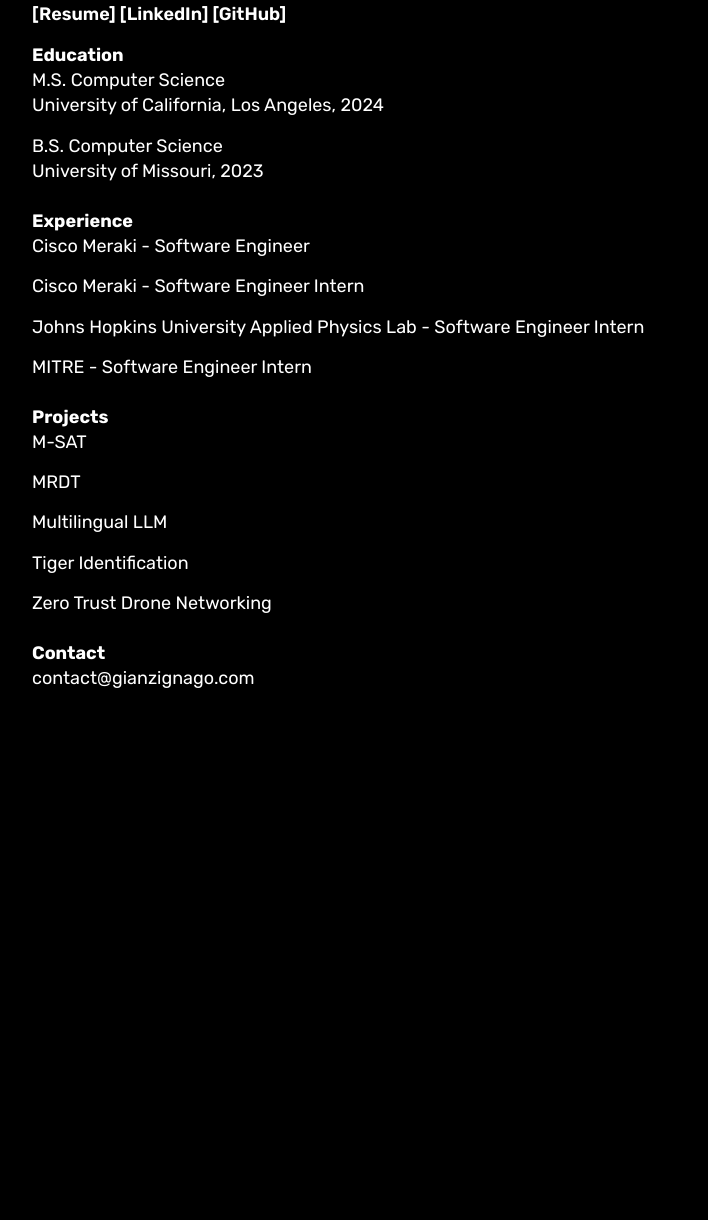
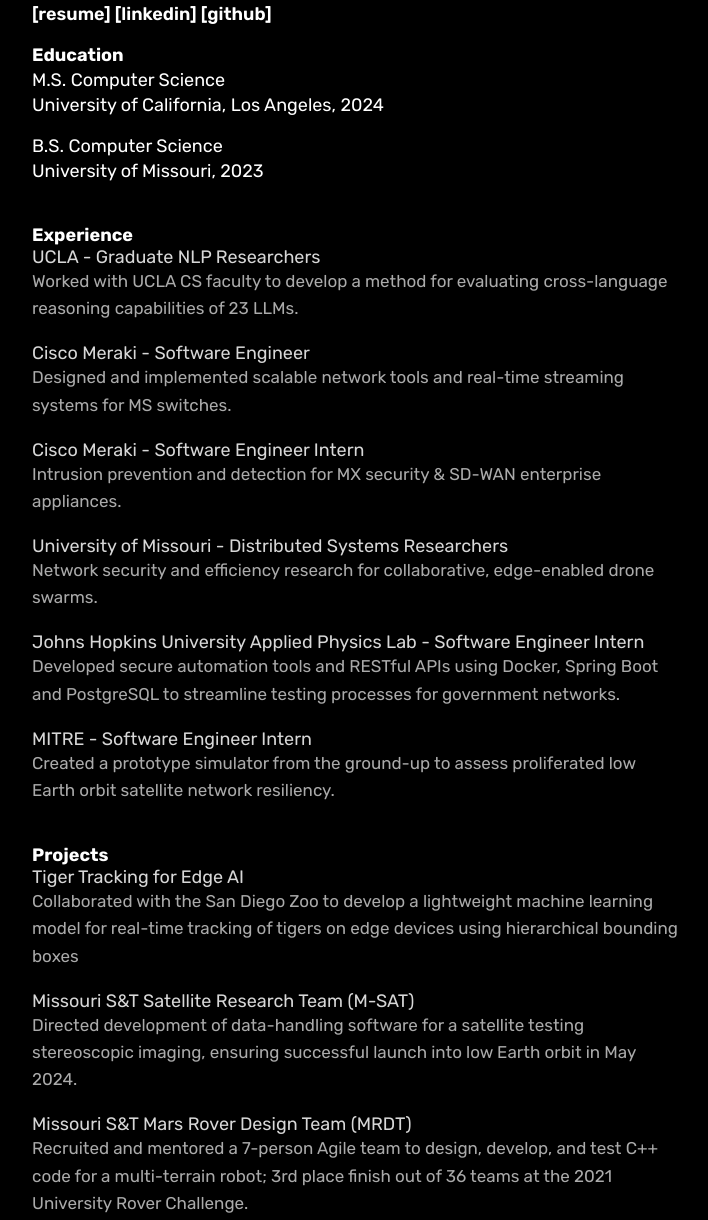
Before and after one commit to zignago/personal-website2, a plain HTML site: page index.html in a window 1280 px wide. Shown: the part 622-1842 px from the top of the page, without its empty margins (158-866 px from the left). Before the commit the page ends 1389 px from the top, so only its background shows below. Drawn offline with Linux system fonts and the light colour scheme; grey boxes are pictures that could not be loaded.

Commit message:
updated experience and projects

```diff
--- a/index.html
+++ b/index.html
@@ -105,7 +105,6 @@
         }
 
         .contact {
-            margin-top: 20px;
             margin-bottom: 75px;
         }
 
@@ -140,6 +139,55 @@
         a:hover {
             color: #dd9c1d;
         }
+
+        .experience-container {
+            margin-bottom: 40px;
+        }
+
+        .experience-header {
+            font-size: 18px;
+            font-weight: bold;
+            margin-top: 40px;
+            margin-bottom: 0px;
+        }
+
+        .experience-item {
+            margin-bottom: 20px;
+        }
+
+        .experience-item a {
+            text-decoration: none;
+            color: white;
+            display: inline-block;
+            transition: color 0.3s ease;
+        }
+
+        .experience-item a:hover .role {
+            color: white; /* Keep text white */
+        }
+
+        .role {
+            color: rgb(215, 215, 215);
+            font-size: 18px;
+            display: block;
+            transition: color 0.3s ease;
+        }
+
+        .description {
+            color: rgb(170, 170, 170);
+            font-size: 17px;
+            line-height: 1.6;
+            max-width: 650px; /* Restrict the width of the description */
+            word-wrap: break-word; /* Ensure long words break */
+            overflow-wrap: break-word; /* Additional wrapping support */
+            display: inline-block; /* Ensure block-level wrapping */
+            white-space: normal; /* Allow text wrapping */
+            transition: color 0.3s ease;
+        }
+
+        .experience-item a:hover .description {
+            color: white;
+        }
     </style>
 </head>
 <body>
@@ -157,32 +205,112 @@
         </div>
 
         <!-- Content Section -->
+
         <div class="content">
+
             <h3>
-                <a href="Gian_Zignago_Resume_2025.pdf" target="_blank">[Resume] </a>
-                <a href="https://www.linkedin.com/in/zignago" target="_blank">[LinkedIn] </a>
-                <a href="https://github.com/zignago" target="_blank">[GitHub] </a>
+                <a href="Gian_Zignago_Resume_2025.pdf" target="_blank">[resume]   </a>
+                <a href="https://www.linkedin.com/in/zignago" target="_blank"> [linkedin]   </a>
+                <a href="https://github.com/zignago" target="_blank"> [github] </a>
             </h3>
             <ul>
                 <lo><b>Education</b></lo>
                 <li>M.S. Computer Science<br>University of California, Los Angeles, 2024</li>
                 <li>B.S. Computer Science<br>University of Missouri, 2023</li>
             </ul>
-            <ul>
-                <lo><b>Experience</b></lo>
-                <li>Cisco Meraki - Software Engineer</li>
-                <li>Cisco Meraki - Software Engineer Intern</li>
-                <li>Johns Hopkins University Applied Physics Lab - Software Engineer Intern</li>
-                <li>MITRE - Software Engineer Intern</li>
-            </ul>
-            <ul>
-                <lo><b>Projects</b></lo>
-                <li>M-SAT</li>
-                <li>MRDT</li>
-                <li>Multilingual LLM</li>
-                <li>Tiger Identification</li>
-                <li>Zero Trust Drone Networking</li>
-            </ul>
+
+            <div class="experience-container">
+                <div class="experience-header">Experience</div>
+
+                <div class="experience-item">
+                    <a href="https://github.com/zignago/Multilingual-LLM" target="_blank">
+                        <span class="role">UCLA - Graduate NLP Researchers</span>
+                        <span class="description">
+                            Worked with UCLA CS faculty to develop a method for evaluating cross-language reasoning capabilities of 23 LLMs.
+                        </span>
+                    </a>
+                </div>
+
+                <div class="experience-item">
+                    <a href="https://meraki.cisco.com/" target="_blank">
+                        <span class="role">Cisco Meraki - Software Engineer</span>
+                        <span class="description">
+                            Designed and implemented scalable network tools and real-time streaming systems for MS switches.
+                        </span>
+                    </a>
+                </div>
+
+                <div class="experience-item">
+                    <a href="https://meraki.cisco.com/" target="_blank">
+                        <span class="role">Cisco Meraki - Software Engineer Intern</span>
+                        <span class="description">
+                            Intrusion prevention and detection for MX security & SD-WAN enterprise appliances.
+                        </span>
+                    </a>
+                </div>
+
+                <div class="experience-item">
+                    <a href="https://engineering.missouri.edu/ceri-center/" target="_blank">
+                        <span class="role">University of Missouri - Distributed Systems Researchers</span>
+                        <span class="description">
+                            Network security and efficiency research for collaborative, edge-enabled drone swarms.
+                        </span>
+                    </a>
+                </div>
+
+                <div class="experience-item">
+                    <a href="https://www.jhuapl.edu/" target="_blank">
+                        <span class="role">Johns Hopkins University Applied Physics Lab - Software Engineer Intern</span>
+                        <span class="description">
+                            Developed secure automation tools and RESTful APIs using Docker, Spring Boot and PostgreSQL to streamline testing processes for government networks.
+                        </span>
+                    </a>
+                </div>
+
+                <div class="experience-item">
+                    <a href="https://www.mitre.org/news-insights/impact-story/tackling-cyberthreats-and-outer-space" target="_blank">
+                        <span class="role">MITRE - Software Engineer Intern</span>
+                        <span class="description">
+                            Created a prototype simulator from the ground-up to assess proliferated low Earth orbit satellite network resiliency.
+                        </span>
+                    </a>
+                </div>
+
+
+
+
+
+                <div class="experience-header">Projects</div>
+
+                <div class="experience-item">
+                    <a href="https://github.com/yichunlo/Lightweight_Animal_Body_Parts_Detection_on_Edge_Device" target="_blank">
+                        <span class="role">Tiger Tracking for Edge AI</span>
+                        <span class="description">
+                            Collaborated with the San Diego Zoo to develop a lightweight machine learning model for real-time tracking of tigers on edge devices using hierarchical bounding boxes
+                        </span>
+                    </a>
+                </div>
+
+                <div class="experience-item">
+                    <a href="https://msat.mst.edu/" target="_blank">
+                        <span class="role">Missouri S&T Satellite Research Team (M-SAT)</span>
+                        <span class="description">
+                            Directed development of data-handling software for a satellite testing stereoscopic imaging, ensuring successful launch into low Earth orbit in May 2024.
+                        </span>
+                    </a>
+                </div>
+
+                <div class="experience-item">
+                    <a href="https://github.com/MissouriMRDT" target="_blank">
+                        <span class="role">Missouri S&T Mars Rover Design Team (MRDT)</span>
+                        <span class="description">
+                            Recruited and mentored a 7-person Agile team to design, develop, and test C++ code for a multi-terrain robot; 3rd place finish out of 36 teams at the 2021 University Rover Challenge.
+                        </span>
+                    </a>
+                </div>
+
+            </div>
+
             <ul>
                 <lo><b>Contact</b></lo>
                 <li><a href="mailto:contact@gianzignago.com">contact@gianzignago.com</a><br><br><br></li>
```
